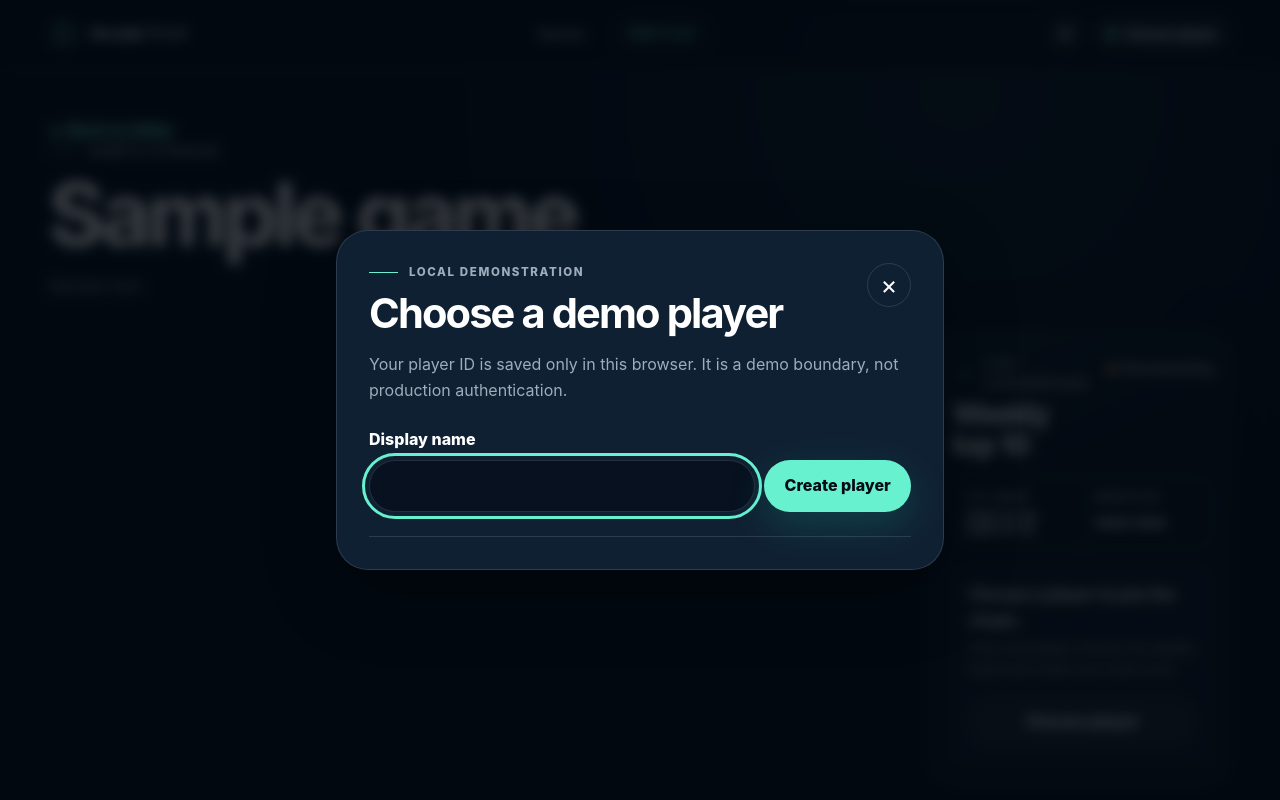
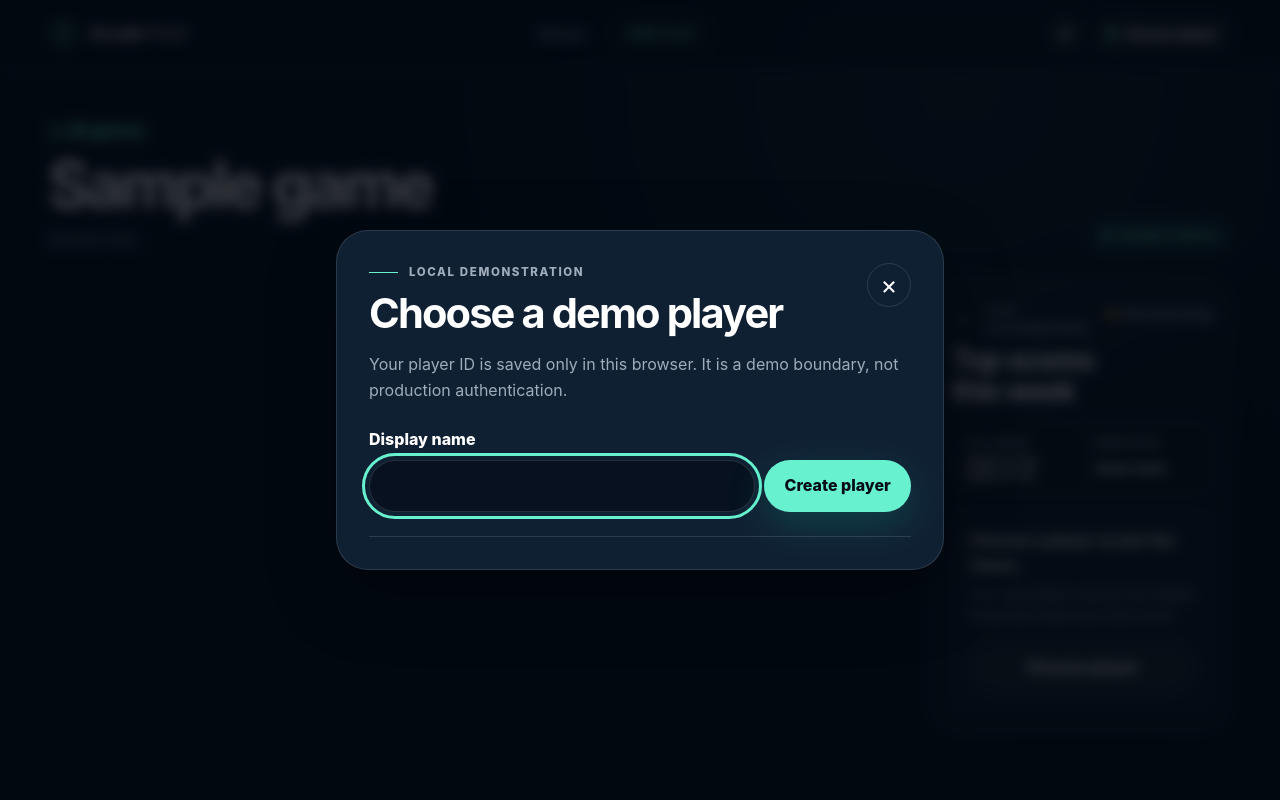
Before and after one commit to miloradovic/python-rng-game-platform, a Python web app: template app/web/templates/game.html in a window 1280 px wide. Run offline with Jinja, Linux system fonts and the light colour scheme; the template is opened without the code that fills it: most values are stand-ins (such as "Sample title", 1, 10 or a date in 2020).

Commit message:
feat: Update game UI and messaging for clarity and engagement

```diff
--- a/app/web/static/css/app.css
+++ b/app/web/static/css/app.css
@@ -1438,30 +1438,56 @@
 }
 
 @layer pages {
-  .cartridge-heading {
-    max-width: 48rem;
-  }
-
-  .cartridge-heading h1 {
+  .game-page-header {
+    display: flex;
+    align-items: end;
+    justify-content: space-between;
+    gap: var(--space-4);
+  }
+
+  .game-page-header h1 {
     margin-top: var(--space-2);
-    font-size: clamp(2.6rem, 8vw, 5.5rem);
+    font-size: clamp(2.35rem, 5vw, 4rem);
     line-height: 0.95;
   }
 
-  .cartridge-heading > p:last-child {
-    max-width: 40rem;
-    margin-top: var(--space-3);
-    color: var(--muted);
-    font-size: 1.05rem;
+  .game-instruction {
+    max-width: 42rem;
+    margin-top: var(--space-2);
+    color: var(--muted);
+    font-size: 1rem;
+  }
+
+  .cadence-chip {
+    display: inline-flex;
+    flex: 0 0 auto;
+    align-items: center;
+    gap: 0.5rem;
+    min-height: 2.25rem;
+    padding: 0.45rem 0.75rem;
+    border: 1px solid rgb(103 241 207 / 28%);
+    border-radius: 999px;
+    background: rgb(103 241 207 / 7%);
+    color: var(--teal);
+    font-size: 0.76rem;
+    font-weight: 850;
+  }
+
+  .cadence-chip > span {
+    width: 0.45rem;
+    height: 0.45rem;
+    border-radius: 50%;
+    background: currentColor;
+    box-shadow: 0 0 0 0.2rem rgb(103 241 207 / 12%);
   }
 
   .game-cartridge {
     display: grid;
     grid-template-columns: minmax(18rem, 1.05fr) minmax(18rem, 0.95fr);
-    gap: clamp(1.5rem, 5vw, 4rem);
-    align-items: center;
-    margin-top: var(--space-5);
-    padding: clamp(1rem, 4vw, 2.5rem);
+    gap: clamp(1.25rem, 3vw, 2.5rem);
+    align-items: center;
+    margin-top: var(--space-4);
+    padding: clamp(1rem, 3vw, 2rem);
     border: 1px solid var(--border);
     border-radius: var(--radius-lg);
     background: linear-gradient(145deg, rgb(255 255 255 / 5%), rgb(255 255 255 / 1%));
@@ -1473,7 +1499,7 @@
     grid-template-columns: minmax(0, 2fr) minmax(19rem, 0.72fr);
     align-items: start;
     gap: clamp(1rem, 2.5vw, 2rem);
-    margin-top: var(--space-5);
+    margin-top: var(--space-4);
   }
 
   .game-play-column {
--- a/app/web/static/js/components/shared.js
+++ b/app/web/static/js/components/shared.js
@@ -148,7 +148,7 @@
     return {
       gameKey: "",
       state: null,
-      message: "Choose a local demo player to check recovery state.",
+      message: "Choose a player to check your saved round.",
       busy: false,
       countdownLabel: "",
       timer: null,
@@ -190,17 +190,17 @@
         const player = this.player;
         if (!player) {
           this.state = null;
-          this.message = "Choose a local demo player to check recovery state.";
+          this.message = "Choose a player to check your saved round.";
           return;
         }
         this.busy = true;
-        this.message = "Checking the authoritative server record…";
+        this.message = "Checking your latest round…";
         try {
           this.state = await window.ArcadeProof.api.getGameState(player.id, this.gameKey);
           if (!this.state.session) this.message = "No previous play is recorded for this game.";
-          else if (this.state.session.status === "active") this.message = "An active play can be resumed by the game cartridge or safely cancelled.";
+          else if (this.state.session.status === "active") this.message = "Your unfinished round can be resumed here or cancelled.";
           else if (this.state.session.status === "expired") this.message = "The latest play expired before completion. Start again when available.";
-          else this.message = "The latest durable result was recovered from the server.";
+          else this.message = "Your latest result is ready again.";
           this.updateCountdown();
         } catch (error) {
           this.message = error.message;
@@ -214,7 +214,7 @@
         try {
           await window.ArcadeProof.api.cancelSession(this.player.id, this.state.session.id);
           window.ArcadeProof.journal.discard(this.player.id, this.gameKey);
-          notify("Active play cancelled. Its durable evidence remains recorded.", "success");
+          notify("Round cancelled. Its fairness record is still available.", "success");
           await this.recover();
         } catch (error) {
           this.message = error.message;
@@ -225,7 +225,7 @@
       discardJournal() {
         if (!this.player) return;
         window.ArcadeProof.journal.discard(this.player.id, this.gameKey);
-        notify("Saved browser operation discarded. Server records were not changed.", "info");
+        notify("Saved browser step cleared. Your finished results were not changed.", "info");
       },
     };
   }
--- a/app/web/static/js/core/api-client.js
+++ b/app/web/static/js/core/api-client.js
@@ -3,7 +3,7 @@
 (() => {
   const messages = Object.freeze({
     active_session_exists: "An active play already exists. Refreshing its server state is safest.",
-    cooldown_active: "This game is still cooling down. Refresh to get the authoritative ready time.",
+    cooldown_active: "This game is recharging. The timer shows when you can play again.",
     forbidden: "This play belongs to a different local demo player.",
     idempotency_conflict: "This saved operation no longer matches the original request.",
     invalid_transition: "That play has already moved to another server state. Recovering its record is safest.",
--- a/app/web/static/js/games/daily-spin.js
+++ b/app/web/static/js/games/daily-spin.js
@@ -36,7 +36,7 @@
       label.setAttribute("y", segment.labelY);
       label.setAttribute("text-anchor", "middle");
       label.setAttribute("dominant-baseline", "middle");
-      label.textContent = segment.percentage;
+      label.textContent = String(segment.value);
       group.append(path, label);
       return group;
     });
@@ -47,7 +47,7 @@
     return {
       busy: false,
       status: "loading",
-      message: "Loading the immutable wheel configuration…",
+      message: "Getting the wheel ready…",
       config: null,
       session: null,
       outcome: null,
@@ -71,12 +71,14 @@
         return this.session?.status === "active" ? "Active spin expires in" : "Next spin in";
       },
       get actionLabel() {
-        if (this.session?.status === "active") return "Resume secure spin";
-        return "Commit & spin";
+        if (this.session?.status === "active") return "Resume spin";
+        return "Spin now";
       },
       get rewardLabel() {
-        if (!this.reward) return "Reward pending";
-        return `${this.reward.value} points · ${this.reward.status}`;
+        if (!this.reward) return "Points are being prepared";
+        return this.reward.status === "pending"
+          ? `${this.reward.value} points ready to collect`
+          : `${this.reward.value} points collected`;
       },
       get proofText() { return this.proof ? JSON.stringify(this.proof, null, 2) : ""; },
       async initialize() {
@@ -94,7 +96,7 @@
       },
       async load() {
         this.busy = true;
-        this.message = "Loading the immutable wheel configuration…";
+        this.message = "Getting the wheel ready…";
         try {
           this.config = await window.ArcadeProof.api.getGameConfig(gameKey);
           this.buildSegments();
@@ -138,7 +140,7 @@
         this.countdownLabel = "";
         if (!this.player) {
           this.status = "ready";
-          this.message = "Choose a local demo player to spin.";
+          this.message = "Choose a player to spin the wheel.";
           return;
         }
         this.status = "recovering";
@@ -153,7 +155,7 @@
         if (countdownTarget) this.startCountdown(state.server_time, countdownTarget);
         if (!this.session) {
           this.status = state.next_play_at ? "cooldown" : "ready";
-          this.message = "The wheel is ready for a new secure commitment.";
+          this.message = "The wheel is ready. Take your spin.";
           return;
         }
         this.saveJournal({
@@ -165,13 +167,13 @@
         if (this.session.status === "active") {
           this.status = "ready";
           this.message = this.session.fairness
-            ? "Your commitment is intact. Resume with the saved client seed."
-            : "Your active spin was recovered and is ready to commit.";
+            ? "Your spin is saved and ready to resume."
+            : "Your unfinished spin is ready to resume.";
           return;
         }
         if (this.session.status === "expired") {
           this.status = "expired";
-          this.message = "This commitment expired and cannot be revealed. Its terminal evidence remains recorded.";
+          this.message = "That spin expired before it finished. Try again when the timer ends.";
           return;
         }
         if (this.outcome) {
@@ -181,7 +183,7 @@
           }
           await this.loadProof();
           this.status = state.next_play_at ? "cooldown" : "result";
-          this.message = "The authoritative result was recovered from the server.";
+          this.message = "Your finished spin is back on screen.";
           return;
         }
         this.status = state.next_play_at ? "cooldown" : "ready";
@@ -205,7 +207,7 @@
         }
         this.busy = true;
         this.status = "submitting";
-        this.message = "Creating one server-authoritative play…";
+        this.message = "Starting your spin…";
         try {
           let journal = window.ArcadeProof.journal.get(this.player.id, gameKey) || {};
           if (!this.session || this.session.status !== "active") {
@@ -231,7 +233,7 @@
           journal = window.ArcadeProof.journal.get(this.player.id, gameKey) || {};
           const seed = journal.clientSeed || clientSeed();
           this.saveJournal({ clientSeed: seed, pendingAction: "evaluate" });
-          this.message = "The server is revealing and evaluating the committed seed…";
+          this.message = "The wheel is finding your prize…";
           const evaluated = await window.ArcadeProof.api.evaluateFairness(this.player.id, proofId, seed);
           this.outcome = evaluated.outcome;
           this.reward = evaluated.reward;
@@ -241,8 +243,8 @@
           await this.loadProof();
           this.status = "result";
           this.message = this.isVerified
-            ? "Verified: the revealed seed reproduces this authoritative result."
-            : "The result is recorded, but proof verification needs attention.";
+            ? "Your result is ready and its fairness check passed."
+            : "Your result is ready. Fairness details need another check.";
         } catch (error) {
           this.status = error.code === "session_expired" ? "expired" : "recovering";
           this.message = error.message;
@@ -256,7 +258,7 @@
         const segment = this.segments.find((candidate) => candidate.key === rewardKey);
         this.resultLabel = segment
           ? `${segment.value} points from ${segment.key.replaceAll("_", " ")}`
-          : "Authoritative result recorded";
+          : "Your result is ready";
         if (!segment) return 0;
         const reduced = window.ArcadeProof.preferences.reducedMotion();
         const turns = animate && !reduced ? 5 : 0;
@@ -298,7 +300,7 @@
         try {
           this.reward = await window.ArcadeProof.api.claimSession(this.player.id, this.session.id);
           window.ArcadeProof.journal.discard(this.player.id, gameKey);
-          window.ArcadeProof.notify(`${this.reward.value} points claimed.`, "success");
+          window.ArcadeProof.notify(`${this.reward.value} points collected.`, "success");
         } catch (error) {
           this.message = error.message;
         } finally {
--- a/app/web/static/js/games/prediction-card.js
+++ b/app/web/static/js/games/prediction-card.js
@@ -25,13 +25,18 @@
         return !this.busy && !this.pendingChoice && ["ready", "result"].includes(this.status);
       },
       get hasPendingChoice() { return Boolean(this.pendingChoice && this.session?.status === "active"); },
-      get resumeLabel() { return this.pendingChoice ? `Retry saved ${this.pendingChoice} choice` : "Retry saved choice"; },
+      get resumeLabel() { return this.pendingChoice ? `Resume ${this.pendingChoice} choice` : "Resume choice"; },
       get countdownPrefix() {
         return this.session?.status === "active" ? "Active prediction expires in" : "Next prediction in";
       },
       get canClaim() { return Boolean(this.reward && this.reward.status === "pending"); },
       get isResult() { return Boolean(this.outcome); },
-      get rewardLabel() { return this.reward ? `${this.reward.value} points · ${this.reward.status}` : ""; },
+      get rewardLabel() {
+        if (!this.reward) return "";
+        return this.reward.status === "pending"
+          ? `${this.reward.value} points ready to collect`
+          : `${this.reward.value} points collected`;
+      },
       async initialize() {
         window.addEventListener("arcade-proof:player", () => this.load());
         await this.load();
@@ -64,7 +69,7 @@
         this.countdownLabel = "";
         if (!this.player) {
           this.status = "ready";
-          this.message = "Choose a local demo player, then predict red or black.";
+          this.message = "Choose a player, then pick red or black.";
           return;
         }
         this.status = "recovering";
@@ -84,7 +89,7 @@
         if (countdownTarget) this.startCountdown(state.server_time, countdownTarget);
         if (!this.session) {
           this.status = state.next_play_at ? "cooldown" : "ready";
-          this.message = "Choose a card color. The server result is fixed only after submission.";
+          this.message = "Pick red or black to turn the card.";
           return;
         }
         this.saveJournal({
@@ -98,15 +103,15 @@
         if (this.session.status === "active") {
           this.status = "ready";
           this.message = this.pendingChoice
-            ? `Your saved ${this.pendingChoice} request is ready for an exact retry.`
-            : "Your active prediction was recovered. Choose once to finish it.";
+            ? `Your ${this.pendingChoice} choice is saved and ready to resume.`
+            : "Your unfinished round is ready. Pick a color to finish it.";
         } else if (this.session.status === "expired") {
           this.status = "expired";
           this.message = "That prediction expired before a choice reached the server.";
         } else if (this.outcome) {
           this.presentResult(false);
           this.status = state.next_play_at ? "cooldown" : "result";
-          this.message = "The authoritative card result was recovered.";
+          this.message = "Your finished card is back on screen.";
           if (!this.finalScore) {
             await window.ArcadeProof.finalScores.submitOrRecover(this, gameKey, state);
           }
@@ -184,8 +189,8 @@
           if (duration) await new Promise((resolve) => window.setTimeout(resolve, duration));
           this.status = "result";
           this.message = this.outcome.result.correct
-            ? "Correct prediction. The server awarded the configured reward."
-            : "Not correct this time. The recorded reward is zero points.";
+            ? "You called it. Your points are ready."
+            : "Not this time. Try another card when the timer ends.";
           window.setTimeout(
             () => document.getElementById("prediction-result-title")?.focus(),
             0,
@@ -210,7 +215,7 @@
         const authoritative = result.authoritative_choice;
         this.cardSymbol = authoritative === "red" ? "♦" : "♠";
         this.cardClass = `prediction-card is-revealed ${authoritative}`;
-        this.resultLabel = `${result.correct ? "Correct" : "Incorrect"}: you chose ${result.player_choice}; the server card was ${authoritative}.`;
+        this.resultLabel = `${result.correct ? "Correct" : "Not this time"}: you chose ${result.player_choice}; the card was ${authoritative}.`;
         const reduced = window.ArcadeProof.preferences.reducedMotion();
         return animate && !reduced ? 700 : 0;
       },
@@ -225,7 +230,7 @@
         try {
           this.reward = await window.ArcadeProof.api.claimSession(this.player.id, this.session.id);
           window.ArcadeProof.journal.discard(this.player.id, gameKey);
-          window.ArcadeProof.notify(`${this.reward.value} points claimed.`, this.reward.value ? "success" : "info");
+          window.ArcadeProof.notify(`${this.reward.value} points collected.`, this.reward.value ? "success" : "info");
         } catch (error) {
           this.message = error.message;
         } finally {
--- a/app/web/static/js/games/skill-check.js
+++ b/app/web/static/js/games/skill-check.js
@@ -29,10 +29,16 @@
       get isPreview() { return this.phase === "preview"; },
       get isInput() { return this.phase === "input"; },
       get isResult() { return Boolean(this.outcome); },
+      get watchState() { return this.isPreview ? "is-active" : ""; },
+      get repeatState() { return this.isInput ? "is-active" : ""; },
+      get scoreState() { return this.isResult ? "is-active" : ""; },
+      get watchCurrent() { return this.isPreview ? "step" : null; },
+      get repeatCurrent() { return this.isInput ? "step" : null; },
+      get scoreCurrent() { return this.isResult ? "step" : null; },
       get canSubmit() { return this.isInput && this.actions.length > 0 && !this.busy; },
       get undoDisabled() { return this.busy || this.lockedSubmission || this.actions.length === 0; },
       get canClaim() { return Boolean(this.reward && this.reward.status === "pending"); },
-      get actionLabel() { return this.outcome ? "Start another challenge" : "Start challenge"; },
+      get actionLabel() { return this.outcome ? "Play again" : "Start Memory Rush"; },
       get countdownPrefix() {
         return this.session?.status === "active" ? "Server window closes in" : "Next challenge in";
       },
@@ -42,7 +48,12 @@
         if (!this.outcome) return "";
         return `${this.outcome.result.correct_actions} of ${this.sequence.length} in the correct prefix`;
       },
-      get rewardLabel() { return this.reward ? `${this.reward.value} points · ${this.reward.status}` : ""; },
+      get rewardLabel() {
+        if (!this.reward) return "";
+        return this.reward.status === "pending"
+          ? `${this.reward.value} points ready to collect`
+          : `${this.reward.value} points collected`;
+      },
       async initialize() {
         this.refreshDigits();
         this.keyboardHandler = (event) => this.handleKey(event);
@@ -88,7 +99,7 @@
         if (!this.player) {
           this.status = "ready";
           this.phase = "intro";
-          this.message = "Choose a local demo player to start the memory challenge.";
+          this.message = "Choose a player to start Memory Rush.";
           return;
         }
         this.status = "recovering";
@@ -105,7 +116,7 @@
         if (!this.session) {
           this.status = state.next_play_at ? "cooldown" : "ready";
           this.phase = "intro";
-          this.message = "The server will generate five unique digits. Score is based only on the correct prefix.";
+          this.message = "Watch five numbers, then repeat them in the same order.";
           return;
         }
         this.saveJournal({ requestId: this.session.request_id, sessionId: this.session.id, outcome: this.outcome });
@@ -116,7 +127,7 @@
             this.actions = [...saved.actions];
             this.lockedSubmission = true;
             this.phase = "input";
-            this.message = "Your exact saved digit submission is ready to retry.";
+            this.message = "Your saved numbers are ready to send again.";
             this.refreshDigits();
           } else {
             this.beginPreview();
@@ -124,11 +135,11 @@
         } else if (this.session.status === "expired") {
           this.status = "expired";
           this.phase = "intro";
-          this.message = "The server expiry passed. This challenge cannot accept more actions.";
+          this.message = "That round ran out of time. Try again when the timer ends.";
         } else if (this.outcome) {
           this.phase = "result";
           this.status = state.next_play_at ? "cooldown" : "result";
-          this.message = "The authoritative score was recovered. Browser timing did not change it.";
+          this.message = "Your finished score is back on screen.";
           if (!this.finalScore) await this.submitFinalScore();
         }
       },
@@ -179,11 +190,11 @@
       beginPreview() {
         window.clearTimeout(this.previewTimer);
         this.phase = "preview";
-        this.message = "Memorize the server-generated sequence. It will hide shortly.";
+        this.message = "Watch the numbers. They will hide shortly.";
         const reduced = window.ArcadeProof.preferences.reducedMotion();
         this.previewTimer = window.setTimeout(() => {
           this.phase = "input";
-          this.message = "Enter unique digits in order. The countdown is guidance; the server enforces expiry.";
+          this.message = "Repeat the numbers in order before time runs out.";
         }, reduced ? 1200 : 2600);
       },
       enterDigit(event) {
@@ -225,7 +236,7 @@
           this.phase = "result";
           this.status = "result";
           this.saveJournal({ outcome: this.outcome, pendingAction: "submit_score" });
-          this.message = "Score returned by the server. Local speed is shown only for context and does not change the score.";
+          this.message = "Your score is ready. See where it lands this week.";
           const state = await window.ArcadeProof.api.getGameState(this.player.id, gameKey);
           this.reward = state.session?.reward || null;
           await this.submitFinalScore();
@@ -248,7 +259,7 @@
         try {
           this.reward = await window.ArcadeProof.api.claimSession(this.player.id, this.session.id);
           window.ArcadeProof.journal.discard(this.player.id, gameKey);
-          window.ArcadeProof.notify(`${this.reward.value} points claimed.`, "success");
+          window.ArcadeProof.notify(`${this.reward.value} points collected.`, "success");
         } catch (error) {
           this.message = error.message;
         } finally {
--- a/app/web/templates/components/live_leaderboard.html
+++ b/app/web/templates/components/live_leaderboard.html
@@ -11,7 +11,7 @@
   <header class="live-leaderboard-header">
     <div>
       <p class="eyebrow"><span></span> Live leaderboard</p>
-      <h2 id="live-leaderboard-title">Weekly top 10</h2>
+      <h2 id="live-leaderboard-title">Top scores this week</h2>
     </div>
     <p class="leaderboard-live-state" role="status" x-bind:data-state="liveStatus">
       <span aria-hidden="true"></span>
--- a/app/web/templates/game.html
+++ b/app/web/templates/game.html
@@ -4,11 +4,13 @@
 
 {% block content %}
   <section class="stage-shell shell game-stage-{{ game.accent }}" aria-labelledby="game-title">
-    <a class="back-link" href="{{ url_for('lobby') }}"><span aria-hidden="true">←</span> Back to lobby</a>
-    <header class="cartridge-heading">
-      <p class="eyebrow"><span></span> {{ game.eyebrow }}</p>
-      <h1 id="game-title">{{ game.name }}</h1>
-      <p>{{ game.description }}</p>
+    <header class="game-page-header">
+      <div>
+        <a class="back-link" href="{{ url_for('lobby') }}#games"><span aria-hidden="true">←</span> All games</a>
+        <h1 id="game-title">{{ game.name }}</h1>
+        <p class="game-instruction">{{ game.description }}</p>
+      </div>
+      <span class="cadence-chip"><span aria-hidden="true"></span>{{ game.cadence }}</span>
     </header>
 
     <div class="game-play-layout">
```
Also changed, not shown: other parts of app/web/static/css/app.css (+48 -6 lines), app/web/templates/games/daily_spin.html (+9 -9 lines), app/web/templates/games/prediction_card.html (+7 -3 lines), app/web/templates/games/skill_check.html (+16 -8 lines), tests/api/test_web.py (+29 -4 lines).
